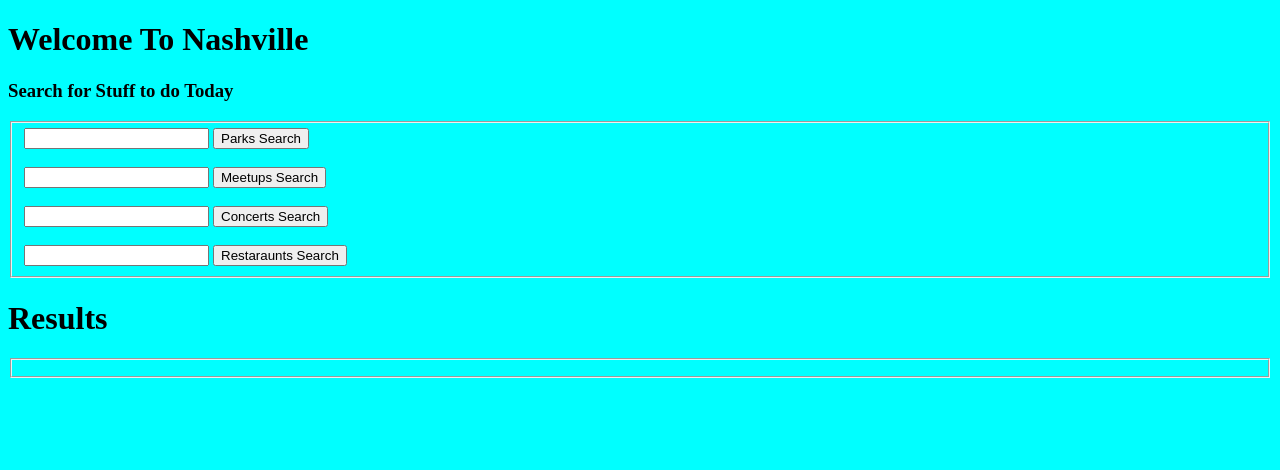
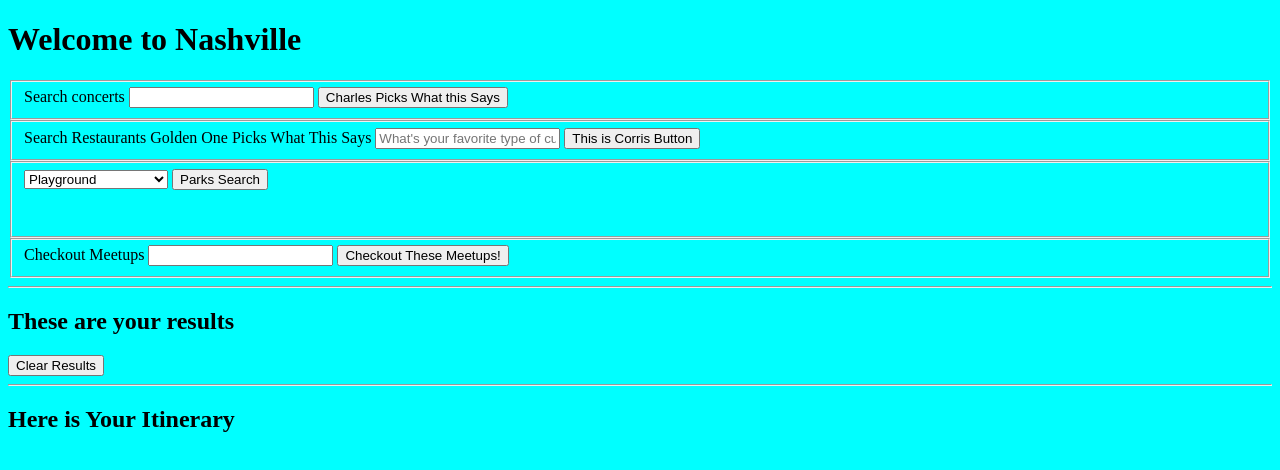
Before and after one commit to Crystal-Ghouls/welcome2nashviile, a plain HTML site: page src/index.html in a window 1280 px wide. Drawn offline with Linux system fonts and the light colour scheme; no server answers.

Commit message:
Too much too list mostly Dom element changes

```diff
--- a/src/index.html
+++ b/src/index.html
@@ -17,13 +17,12 @@
     <div id="outputFormContainer"></div>
 
     <!-- this div is for the itinerary output and save display -->
-    <div id="itineraryFormgsContainer"></div>
+    <div id="itineraryFormContainer"></div>
 
     <script src="./scripts/domManipulation.js"></script>
     <script src="./scripts/apiLinks/meetups.js"></script>
-    <!-- <script src="./scripts/apiManager.js"></script>
-    <script src="./scripts/eventManager.js"></script>
-    <script src="./scripts/searchFormManager.js"></script> -->
+    <script src="./scripts/eventListeners.js"></script>
+   <!-- <script src="./scripts/searchFormManager.js"></script> -->
     <script src="./scripts/main.js"></script>
 
 </body>
--- a/src/scripts/apiLinks/meetups.js
+++ b/src/scripts/apiLinks/meetups.js
@@ -1,12 +1,12 @@
 // This is a function that is going to be used in a function which is my api
 // for this group.
-const everbriteApi = () => {
-fetch("https://raw.githubusercontent.com/nss-cohort-36/temp-eb-api/master/search-response.json")
-    .then(r => r.json())
-    .then(results => console.log(results));
-};
+// const everbriteApi = () => {
+// fetch("https://raw.githubusercontent.com/nss-cohort-36/temp-eb-api/master/search-response.json")
+//     .then(r => r.json())
+//     .then(results => console.log(results.events));
+// };
 
-everbriteApi();
+// everbriteApi();
 
 
 
@@ -18,3 +18,26 @@ everbriteApi();
 //       "Accept": "application/json"
 //   }
 // }
+
+
+
+function everbriteApi = () => {
+    fetch("https://raw.githubusercontent.com/nss-cohort-36/temp-eb-api/master/search-response.json")
+        .then(r => r.json())
+        .then(results => console.log(results.events));
+    }
+
+    everbriteApi();
+
+
+// function apiIterater(eventBriteResults) {
+//     let numberSelected = 0;
+//     for (let i = 0; i < eventBriteResults.length; i++) {
+//         if (eventBriteResults.options[i].selected) {
+//             numberSelected++;
+//         }
+//     }
+//     return eventBriteResults;
+//        }
+//     );
+// }
--- a/src/scripts/domManipulation.js
+++ b/src/scripts/domManipulation.js
@@ -4,23 +4,81 @@ The Return : populates any html content via a string and then makes it dynamic b
 */
 
 const inputFormContainer = () => {
-    return `
-    <h1>Welcome To Nashville</h1>
-    <h3>Search for Stuff to do Today</h3>
-    <form>
-    <fieldset>
-    <input type="text" name="Parks" id="parksInput"> <button>Parks Search</button>
-    <br>
-    <br>
-    <input type="text" name="Meetups" id="meetupsInput"> <button id= meetUpButton>Meetups Search</button>
-    <br>
-    <br>
-    <input type="text" name="Concerts" id="concertsInput"> <button id= concertButton>Concerts Search</button>
-    <br>
-    <br>
-    <input type="text" name="Restaraunts" id="restarauntsInput"> <button>Restaraunts Search</button>
-    </fieldset>
-    </form>
+    return `<body>
+    <header>
+        <div class="box">
+        </div>
+        <div class="headerTitle">
+            <h1>Welcome to Nashville</h1>
+        </div>
+    </header>
+    <p class="introText">
+        </span>
+        <section class="wrapper">
+
+                <fieldset>
+                    <label for="concerts">Search concerts</label>
+                    <input type="text" name="Whatever Charles Wants" id="Whatever Charles Sets this too">
+                    <button class="concertsButton" type="button">Charles Picks What this Says</button>
+                </fieldset>
+
+
+                <fieldset>
+                    <label for="nashvilleRestaurants">Search Restaurants Golden One Picks What This Says</label>
+                    <input type="text" name="restaurants" class="restaurantsInput" placeholder="What's your favorite type of cuisine? Type it here!">
+                    <button class="restaurantsButton" type="button">This is Corris Button</button>
+                </fieldset>
+
+
+                <fieldset>
+                <select name="Parks" id="parksInput">
+                <option value=" https://data.nashville.gov/resource/74d7-b74t.json?playground=Yes">Playground</option>
+                <option value="https://data.nashville.gov/resource/74d7-b74t.json?skate_park=Yes">Skate Park</option>
+                <option value="https://data.nashville.gov/resource/74d7-b74t.json?dog_park=Yes">Dog Park</option>
+                <option value="https://data.nashville.gov/resource/74d7-b74t.json?restrooms_available=Yes">Restrooms Available</option>
+            </select>
+            <button id= parksButton>Parks Search</button>
+            <br>
+            <br>
+                  </select>
+                    </div>
+                    <br>
+                </fieldset>
+
+
+                <fieldset>
+                    <label for="nashvilleMeetups">Checkout Meetups</label>
+                    <input type="text" name="meetups" class="meetupsInput">
+                    <button id="meetupsInput" type="button">Checkout These Meetups!</button>
+                </fieldset>
+
+    </section>
+    <hr>
+    <div class="box2">
+    </div>
+    <h2 class="resultsList">These are your results</h2>
+    <article class ="resultsContainer">
+        <button id="clearButton" type="button">Clear Results</button>
+        <section id="meetupsResults"></section>
+        <section id="concertsResults"></section>
+        <section id="restaurantsContainer"></section>
+        <section id="parksContainer"></section>
+    </article>
+    <hr>
+    <div class="box3">
+            <h2 class="intineraryList">Here is Your Itinerary</p>
+    <article class="itineraryContainer">
+            <div id="meetupsItinerary"></div>
+            <section id="parkItinerary"></section>
+            <section id="concertItinerary"></section>
+            <section id="restuarantItinerary"></section>
+
+        </article>
+    </div>
+    <footer>
+    </footer>
+
+</body>
 
     `;
 };
@@ -32,21 +90,38 @@ const inputContainer = document.querySelector('#formContainer');
 inputContainer.innerHTML = inputFormContainer();
 
 
-// This function declares for the Results box and will eventually output our container for the data from input container and will have save buttons added in soon.
+// // This function declares for the Results box and will eventually output our container for the data from input container and will have save buttons added in soon.
 
-const outputContainerEl = () => {
-    return `
-    <h1>Results</h1>
-    <form>
-    <fieldset>
+// const outputContainerEl = () => {
+//     return `
+//     <h1>Results</h1>
+//     <form>
+//     <fieldset>
+//     <h3></h3>
+//     </form>
+//     </fieldset>
+//     `;
+// };
 
-    </form>
-    </fieldset>
-    `;
-};
+// // This declares a variable to fit with the function for input container and sets it equal to the inside of the container div ID: outptFormContainer.
+// const outputContainer = document.querySelector('#outputFormContainer');
 
-// This declares a variable to fit with the function for input container and sets it equal to the inside of the container div ID: outptFormContainer.
-const outputContainer = document.querySelector('#outputFormContainer');
+// // This calls the function and sets it to be equal to the inner HTML by linking it with the function and the DOM.
+// outputContainer.innerHTML = outputContainerEl();
 
-// This calls the function and sets it to be equal to the inner HTML by linking it with the function and the DOM.
-outputContainer.innerHTML = outputContainerEl();
+
+// //  Itinerary this function dynamically populates information on the dom by using JS to interject it into the code. The same as the other functions.
+
+// const itineraryContainerEl = () => {
+//     return `
+//     <h1>Itinerary</h1>
+//     <section><ul>
+//     </ul></section>
+//     `;
+// }
+
+// // This declares a variable to fit with the function to populate the data for itinerary container. Eventually it should be able to populate saved data for us.
+// const itineraryContainer = document.querySelector('#itineraryFormContainer');
+
+// // This calls our function and allows us to move forward so that we can have a box that puts something on the dom and eventually will populate data from our fetch.
+// itineraryContainer.innerHTML = itineraryContainerEl();
--- a/src/scripts/eventListeners.js
+++ b/src/scripts/eventListeners.js
@@ -1,3 +1,4 @@
+// This is the button that links event listeners to the console and allows for a log of parks event.
 const parksInputEl = document.getElementById("parksInput")
 
 document.getElementById("parksButton").addEventListener("click", function (event) {
@@ -5,7 +6,7 @@ console.log("parks", event);
 
 })
 
-
+// THis is the meetup button event listener set up for a click response and console Log
 const meetUpInputEl = document.getElementById("meetupsInput")
 
 document.getElementById("meetUpButton").addEventListener("click", function (event) {
@@ -13,7 +14,7 @@ console.log("meet-up", event);
 
 })
 
-
+// THis is the button that links the event listener for button Concert Input
 const concertsInputEl = document.getElementById("concertInput")
 
 document.getElementById("concertButton").addEventListener("click", function (event) {
@@ -21,16 +22,10 @@ console.log("concerts", event);
 
 })
 
-
+// This is the button that links the event listener to the buttons in restaraunts.
 const restarauntInputEl = document.getElementById("meetrestarauntInput")
 
 document.getElementById("restarauntButton").addEventListener("click", function (event) {
 console.log("restaraunt", event);
 
 })
-
-// This is my code for starting my meetup event listener the previous code was done yesterday by the team, I need to have them help me understand it.
-
-function meetupsFetcher(meetupArgument) {
-    fetch(``)
-}
```
